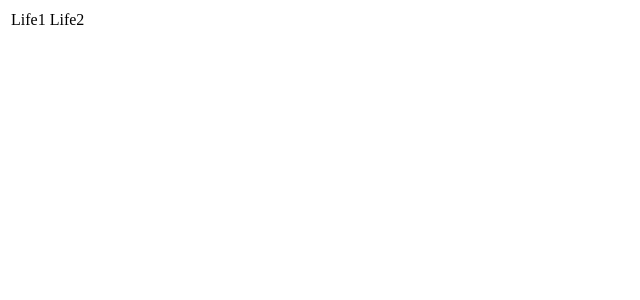
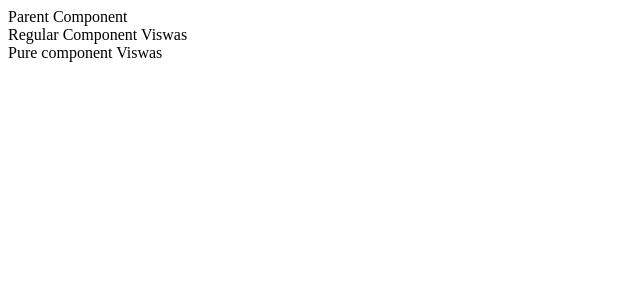
Before and after one commit to Syed-Sadman/Codev-React, a React (Create React App) app: page / in a window 1280 px wide. Shown: the top 300 px of the page, without its empty margins (0-640 px from the left). Built offline with nearby package versions, Linux system fonts and the light colour scheme.

Commit message:
Pure Component

```diff
--- a/src/App.js
+++ b/src/App.js
@@ -6,7 +6,9 @@
 // import FuncClick from './comp/FuncClick'
 //import ParentComponent from './comp/ParentComponent'
 //import LifeCycleA from './comp/LifeCycleA'
-import Table from './comp/Table'
+import ParentComp from './comp/ParentComp'
+//import PureComp from './comp/PureComp'
+// import Table from './comp/Table'
 //import UserGreeting from './comp/UserGreeting'
 function App(){
   return(
@@ -17,7 +19,10 @@
     {/* <ParentComponent/>
       <UserGreeting/> */}
     {/* <LifeCycleA/> */}
-    <Table/>
+    {/* <Table/> */}
+
+      {/* <PureComp/> */}
+      <ParentComp/>
     </div>
   );
 }
--- /dev/null
+++ b/src/comp/ParentComp.js
@@ -0,0 +1,34 @@
+import React, { Component} from 'react'
+import PureComp from './PureComp';
+import RegComp from './RegComp';
+
+class ParentComp extends Component {
+    constructor(props) {
+        super(props)
+
+        this.state = {
+             name: 'Viswas'
+        }
+    }
+
+    componentDidMount(){
+        setInterval(() => {
+        this.setState({
+            name:'Viswas'
+        })
+        }, 2000);
+    }
+
+    render() {
+        console.log('***************Parent comp rendered****************')
+        return (
+            <div>
+               Parent Component
+               <RegComp name={this.state.name} />
+               <PureComp name={this.state.name}   />
+            </div>
+        )
+    }
+}
+
+export default ParentComp
--- /dev/null
+++ b/src/comp/PureComp.js
@@ -0,0 +1,14 @@
+import React, { PureComponent } from 'react'
+
+class PureComp extends PureComponent {
+    render() {
+        console.log('Pure Comp rendered')
+        return (
+            <div>
+                Pure component {this.props.name}
+            </div>
+        )
+    }
+}
+
+export default PureComp;
--- /dev/null
+++ b/src/comp/RegComp.js
@@ -0,0 +1,14 @@
+import React, { Component } from 'react'
+
+class RegComp extends Component {
+    render() {
+        console.log('regular comp rendered')
+        return (
+            <div>
+                Regular Component {this.props.name}
+            </div>
+        )
+    }
+}
+
+export default RegComp;
```
